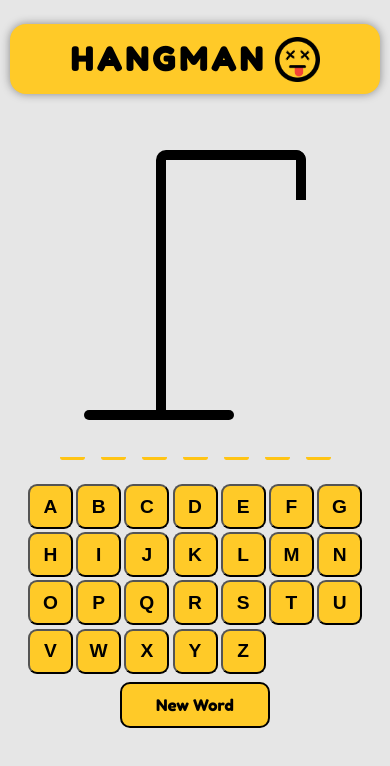
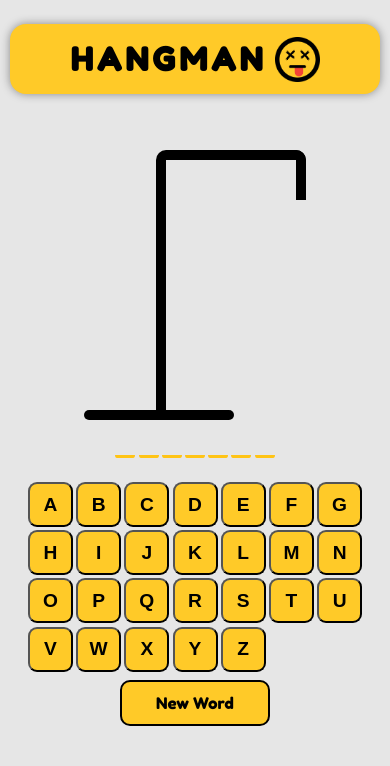
Before and after one commit to jeandre-visser/hangman, a React (Vite) app: page / in a window 390 px wide. Shown: the top 766 px of the page. Built offline with nearby package versions, Linux system fonts and the light colour scheme.

Commit message:
Reduce font size for small screens

```diff
--- a/src/components/Word/Word.scss
+++ b/src/components/Word/Word.scss
@@ -1,32 +1,42 @@
 .app__word {
   display: flex;
-  gap: 1rem;
+  gap: 0.5rem;
   font-size: 3.5rem;
   text-transform: uppercase;
   color: #000;
 
   @media screen and (max-width: 1050px) {
-    font-size: 3rem;
+    font-size: 2rem;
   }
   @media screen and (max-width: 450px) {
     font-size: 1.5rem;
+  }
+  @media screen and (max-width: 850px) {
+    gap: 0.2rem;
+  }
+  @media screen and (max-width: 400px) {
+    gap: 0.1;
+    font-size: 1.4rem;
   }
 
 }
 
 .app__letters {
   border-bottom: .15em solid #ffc415;
-  min-width: 80px;
+  width: 60px;
   text-align: center;
   border-radius: 10%;
 
   @media screen and (max-width: 1050px) {
-    min-width: 70px;
+    width: 40px;
   }
   @media screen and (max-width: 750px) {
-    min-width: 50px;
+    width: 30px;
   }
   @media screen and (max-width: 500px) {
-    min-width: 25px;
+    width: 25px;
+  }
+  @media screen and (max-width: 400px) {
+    width: 20px;
   }
 }
```
